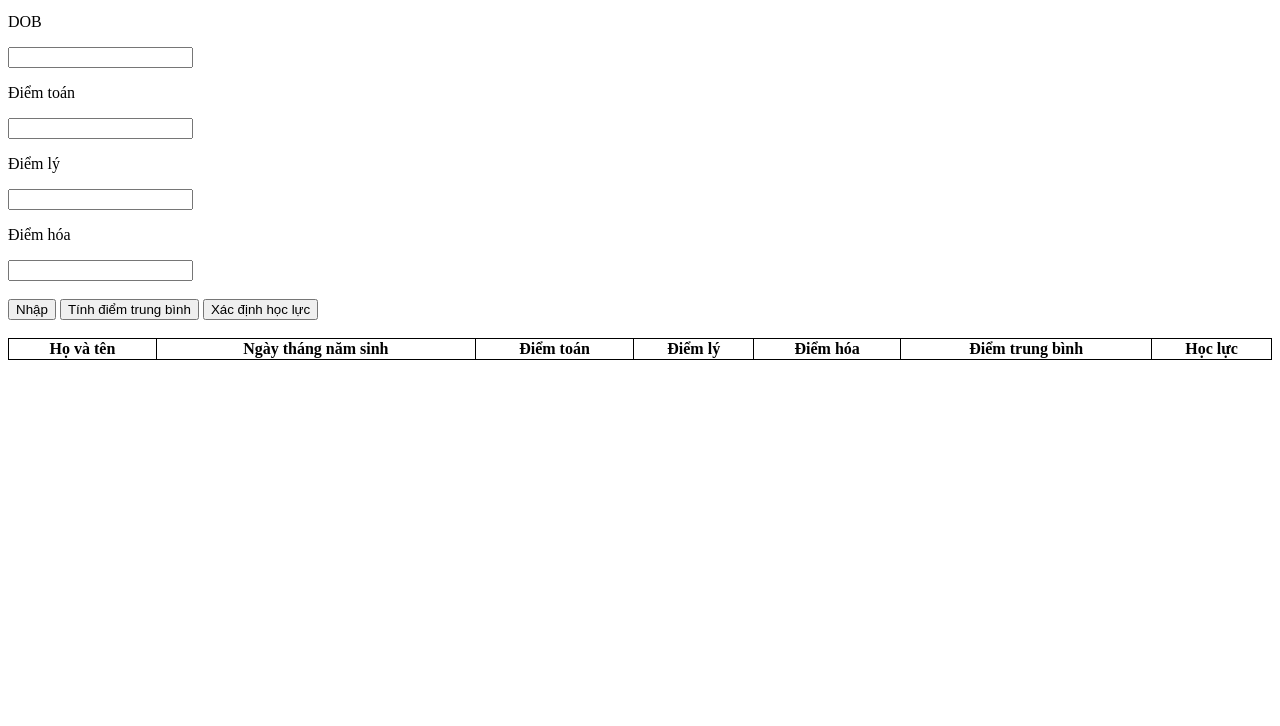
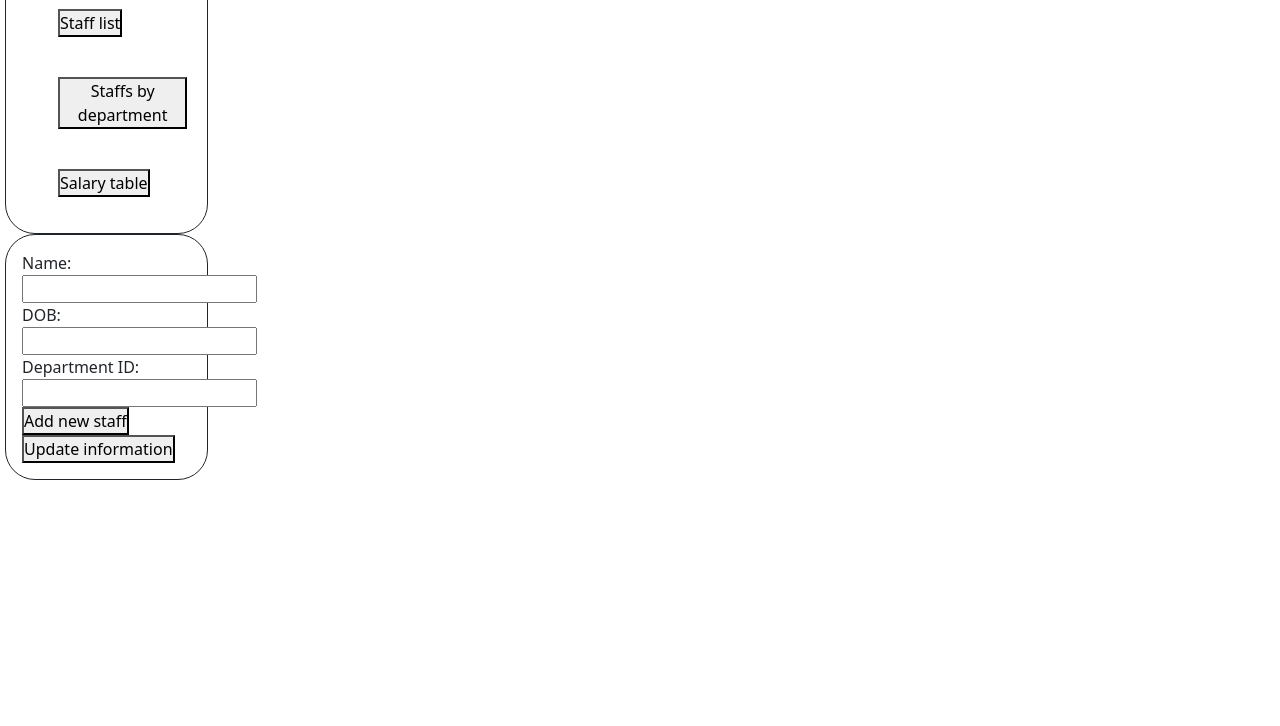
Before and after one commit to hoanghung256/Javascipt-FVC-Coding, a plain HTML site: page index.html in a window 1280 px wide. Shown: the part 74-800 px from the top of the page. Drawn offline with nearby package versions, Linux system fonts and the light colour scheme.

Commit message:
asm4 check

```diff
--- a/index.css
+++ b/index.css
@@ -1,8 +1,48 @@
-table, th, td{
-    border: 1px solid;
+*{
+    margin: 0;
+    padding: 0;
 }
 
-table{
-    width: 100%;
-    border-collapse: collapse;
+.side-bar{
+    padding: 5px;
 }
+
+.bar{
+    border: 1px solid;
+    border-radius: 30px;
+}
+
+.header{
+    text-align: center;
+}
+
+.sidebar-body{
+    box-sizing: border-box;
+    padding: 0px;
+}
+
+.sidebar-body ul{
+    list-style: none;
+}
+
+.sidebar-body ul li{
+    padding: 20px;
+}
+
+.form{
+    border: 1px solid;
+    border-radius: 30px;
+    padding: 20px;
+}
+
+#staffs div {
+    border: 1px solid;
+    border-radius: 10px;
+    display: inline-block;
+    padding: 20px;
+    width: 150px;
+}
+
+#staffs img{
+    width: 110px;;
+}
--- a/index.html
+++ b/index.html
@@ -7,46 +7,66 @@
     <meta name="viewport" content="width=device-width, initial-scale=1.0">
     <title>Document</title>
     <script src="https://ajax.googleapis.com/ajax/libs/jquery/3.6.4/jquery.min.js"></script>
+    <link href="https://cdn.jsdelivr.net/npm/bootstrap@5.0.2/dist/css/bootstrap.min.css" rel="stylesheet"
+        integrity="sha384-EVSTQN3/azprG1Anm3QDgpJLIm9Nao0Yz1ztcQTwFspd3yD65VohhpuuCOmLASjC" crossorigin="anonymous">
     <link rel="stylesheet" href="index.css">
 </head>
 
 <body>
-    <div>
-        <p>Tên</p><input type="text" id="nhapTen">
-        <p>DOB</p><input type="text" id="nhapNamSinh">
-        <p>Điểm toán</p><input type="text" id="nhapDiemToan">
-        <p>Điểm lý</p><input type="text" id="nhapDiemLy">
-        <p>Điểm hóa</p><input type="text" id="nhapDiemHoa">
 
-        <br>
-        <br>
+    <div clas="body-container p-3" style="display: flex;">
+        <div class="side-bar col-md-2 col-sm-3">
+            <div class="bar">
+                <div class="header">
+                    <p>SIDE BAR</p>
+                </div>
 
-        <button id="nutNhap" onclick="addRow()">Nhập</button>
-        <button id="nutTinhDiem" onclick="diemTB()">Tính điểm trung bình</button>
-        <button id="nutXacDinhHocLuc" onclick="xepLoai()">Xác định học lực</button>
+                <hr>
+
+                <div class="sidebar-body">
+                    <nav>
+                        <ul>
+                            <li><button onclick="staffsList()">Staff list</button></li>
+                            <li><button>Staffs by department</button></li>
+                            <li><button>Salary table</button></li>
+                        </ul>
+                    </nav>
+                </div>
+            </div>
+
+            <div class="form p-3">
+                <div>
+                    <label>Name:</label>
+                    <input type="text" name="name">
+                </div>
+
+                <div>
+                    <label>DOB:</label>
+                    <input type="text" name="doB">
+                </div>
+
+                <div>
+                    <label>Department ID:</label>
+                    <input type="text" name="departmentId">
+                </div>
+
+                <div>
+                    <button id="add">Add new staff</button>
+                </div>
+
+                <div>
+                    <button id="update">Update information</button>
+                </div>
+            </div>
+        </div>
+
+        <div class="staffs-list col-md-10 col-sm-9">
+            <h1>Staff list</h1>
+            <div id="staffs" style="padding:30px;"></div>
+        </div>
     </div>
 
-    <br>
-
-    <table>
-        <thead>
-            <tr>
-                <th>Họ và tên</th>
-                <th>Ngày tháng năm sinh</th>
-                <th>Điểm toán</th>
-                <th>Điểm lý</th>
-                <th>Điểm hóa</th>
-                <th>Điểm trung bình</th>
-                <th>Học lực</th>
-            </tr>
-        </thead>
-
-        <tbody id="tbody">
-
-        </tbody>
-    </table>
-
-    <script src="main.js"></script>
+    <script src="index.js"></script>
 </body>
 
 </html>
--- /dev/null
+++ b/index.js
@@ -0,0 +1,287 @@
+
+var staffs = [
+  {
+    "id": 0,
+    "name": "Nguyễn Văn A",
+    "doB": "1999-01-01T08:59:00.000Z",
+    "salaryScale": 1.1,
+    "startDate": "2019-04-30T08:59:00.000Z",
+    "departmentId": "Dept01",
+    "annualLeave": 1,
+    "overTime": 1,
+    "image": "https://cdn.pixabay.com/photo/2016/03/31/19/10/avatar-1294775_1280.png"
+  },
+
+  {
+    "id": 1,
+    "name": "Nguyễn Văn B",
+    "doB": "2000-01-01T08:59:00.000Z",
+    "salaryScale": 1.2,
+    "startDate": "2019-04-30T08:59:00.000Z",
+    "departmentId": "Dept02",
+    "annualLeave": 2,
+    "overTime": 3,
+    "image": "https://cdn.pixabay.com/photo/2016/11/14/17/39/person-1824147_640.png"
+  },
+
+  {
+    "id": 2,
+    "name": "Nguyễn Văn C",
+    "doB": "2001-01-01T08:59:00.000Z",
+    "salaryScale": 1,
+    "startDate": "2019-04-30T08:59:00.000Z",
+    "departmentId": "Dept04",
+    "annualLeave": 4,
+    "overTime": 5,
+    "image": "https://cdn.pixabay.com/photo/2016/11/14/17/39/person-1824147_640.png"
+  },
+
+  {
+    "id": 3,
+    "name": "Nguyễn Văn D",
+    "doB": "2002-01-01T08:59:00.000Z",
+    "salaryScale": 1,
+    "startDate": "2019-04-30T08:59:00.000Z",
+    "departmentId": "Dept03",
+    "annualLeave": 6,
+    "overTime": 7,
+    "image": "https://cdn.pixabay.com/photo/2016/11/14/17/39/person-1824147_640.png"
+  },
+
+  {
+    "id": 4,
+    "name": "Nguyễn Văn E",
+    "doB": "1999-01-01T08:59:00.000Z",
+    "salaryScale": 1,
+    "startDate": "2019-04-30T08:59:00.000Z",
+    "departmentId": "Dept03",
+    "annualLeave": 8,
+    "overTime": 1,
+    "image": "https://cdn.pixabay.com/photo/2016/11/14/17/39/person-1824147_640.png"
+  },
+
+  {
+    "id": 5,
+    "name": "Nguyễn Văn F",
+    "doB": "2003-01-01T08:59:00.000Z",
+    "salaryScale": 1,
+    "startDate": "2019-04-30T08:59:00.000Z",
+    "departmentId": "Dept05",
+    "annualLeave": 9,
+    "overTime": 10,
+    "image": "https://cdn.pixabay.com/photo/2016/11/14/17/39/person-1824147_640.png"
+  },
+
+  {
+    "id": 6,
+    "name": "Nguyễn Văn G",
+    "doB": "2003-01-05T08:59:00.000Z",
+    "salaryScale": 1,
+    "startDate": "2017-04-28T08:59:00.000Z",
+    "departmentId": "Dept05",
+    "annualLeave": 9,
+    "overTime": 10,
+    "image": "https://cdn.pixabay.com/photo/2016/11/14/17/39/person-1824147_640.png"
+  },
+
+  {
+    "id": 7,
+    "name": "Nguyễn Văn H",
+    "doB": "2003-01-01T08:59:00.000Z",
+    "salaryScale": 1,
+    "startDate": "2019-04-30T08:59:00.000Z",
+    "departmentId": "Dept03",
+    "annualLeave": 9,
+    "overTime": 10,
+    "image": "https://cdn.pixabay.com/photo/2016/11/14/17/39/person-1824147_640.png"
+  },
+
+  {
+    "id": 8,
+    "name": "Nguyễn Văn I",
+    "doB": "2003-01-01T08:59:00.000Z",
+    "salaryScale": 1,
+    "startDate": "2019-04-30T08:59:00.000Z",
+    "departmentId": "Dept04",
+    "annualLeave": 9,
+    "overTime": 10,
+    "image": "https://cdn.pixabay.com/photo/2016/11/14/17/39/person-1824147_640.png"
+  },
+
+  {
+    "id": 9,
+    "name": "Nguyễn Văn L",
+    "doB": "2002-01-01T08:59:00.000Z",
+    "salaryScale": 1,
+    "startDate": "2019-04-30T08:59:00.000Z",
+    "departmentId": "Dept05",
+    "annualLeave": 9,
+    "overTime": 10,
+    "image": "https://cdn.pixabay.com/photo/2016/11/14/17/39/person-1824147_640.png"
+  },
+
+  {
+    "id": 10,
+    "name": "Nguyễn Văn M",
+    "doB": "2003-01-01T08:59:00.000Z",
+    "salaryScale": 1,
+    "startDate": "2019-04-30T08:59:00.000Z",
+    "departmentId": "Dept05",
+    "annualLeave": 9,
+    "overTime": 10,
+    "image": "https://cdn.pixabay.com/photo/2016/11/14/17/39/person-1824147_640.png"
+  },
+
+  {
+    "id": 11,
+    "name": "Nguyễn Văn N",
+    "doB": "2003-01-01T08:59:00.000Z",
+    "salaryScale": 1,
+    "startDate": "2019-04-30T08:59:00.000Z",
+    "departmentId": "Dept05",
+    "annualLeave": 9,
+    "overTime": 10,
+    "image": "https://cdn.pixabay.com/photo/2016/11/14/17/39/person-1824147_640.png"
+  },
+
+  {
+    "id": 12,
+    "name": "Nguyễn Văn O",
+    "doB": "2003-01-01T08:59:00.000Z",
+    "salaryScale": 1,
+    "startDate": "2019-04-30T08:59:00.000Z",
+    "departmentId": "Dept05",
+    "annualLeave": 9,
+    "overTime": 10,
+    "image": "https://cdn.pixabay.com/photo/2016/11/14/17/39/person-1824147_640.png"
+  },
+
+  {
+    "id": 13,
+    "name": "Nguyễn Văn S",
+    "doB": "2003-01-01T08:59:00.000Z",
+    "salaryScale": 1,
+    "startDate": "2019-04-30T08:59:00.000Z",
+    "departmentId": "Dept05",
+    "annualLeave": 9,
+    "overTime": 10,
+    "image": "https://cdn.pixabay.com/photo/2016/11/14/17/39/person-1824147_640.png"
+  },
+
+  {
+    "id": 14,
+    "name": "Nguyễn Văn R",
+    "doB": "2003-01-01T08:59:00.000Z",
+    "salaryScale": 1,
+    "startDate": "2019-04-30T08:59:00.000Z",
+    "departmentId": "Dept05",
+    "annualLeave": 9,
+    "overTime": 10,
+    "image": "https://cdn.pixabay.com/photo/2016/11/14/17/39/person-1824147_640.png"
+  },
+
+  {
+    "id": 15,
+    "name": "Nguyễn Văn T",
+    "doB": "2001-01-01T08:59:00.000Z",
+    "salaryScale": 1,
+    "startDate": "2019-04-30T08:59:00.000Z",
+    "departmentId": "Dept05",
+    "annualLeave": 9,
+    "overTime": 10,
+    "image": "https://cdn.pixabay.com/photo/2016/11/14/17/39/person-1824147_640.png"
+  }];
+
+var staffsAPI = "http://localhost:8080/staffs";
+
+function staffsList() {
+  fetch(staffsAPI)
+  .then(function (response) {
+    return response.json();
+  }).then(function(staffs) {
+    // html code created from staffs list
+    let staffsDiv = $("#staffs");
+
+    staffs.forEach((staff) => {
+      console.log(staff);
+      let staffDivs = $("<div></div>").attr("id", "staff" + staff.id);
+
+      let staffImage = $("<img>").attr("src", staff.image);
+      let staffName = $("<p></p>").attr("id", "staffName" + staff.id).html(staff.name);
+      let staffId = $("<p></p>").html("ID: " + staff.id);
+      let detailBtn = $("<button>Detail</button>");
+      let dltBtn = $("<button>Delete</button>").attr("id", staff.id).click(function (event){
+        console.log(event.target.id);
+        //delete staff by id
+        fetch(staffsAPI + "/" + event.target.id, {
+          method: "DELETE",
+          headers: {
+            'Accept': 'application/json',
+            'Content-Type': 'application/json'
+          },
+
+        })
+          .then((response) => {
+            console.log(response);
+          });
+      })
+
+      staffDivs.append(staffImage);
+      staffDivs.append(staffName);
+      staffDivs.append(staffId);
+      staffDivs.append(detailBtn);
+      staffDivs.append(dltBtn);
+
+      staffsDiv.append(staffDivs);
+    })
+  })
+  //warning api error
+  .catch((error) => {
+    alert(error);
+  });
+}
+
+//
+    var addBtn = document.querySelector("#add");
+    addBtn.onclick = function(){
+      var name = document.querySelector('input[name="name"]').value;
+      var doB = document.querySelector('input[name="doB"]').value;
+      var departmentId = document.querySelector('input[name="departmentId"]').value;
+
+      var formData = {
+        name: name,
+        doB: doB,
+        departmentId: departmentId,
+        image: "https://cdn.pixabay.com/photo/2016/11/14/17/39/person-1824147_640.png"
+      };
+      //get data from form then put into addStaff()
+      addStaff(formData);
+    }
+
+function addStaff(formData) {
+  fetch(staffsAPI, {
+    method: "POST",
+    headers: {
+      'Accept': 'application/json',
+      'Content-Type': 'application/json'
+    },
+    body: JSON.stringify(formData)
+  })
+    .then((response) => {
+      console.log(response);
+    });
+}
+
+// function update(formData) {
+//   fetch(staffsAPI + "/" +   {
+//   method: "PATCH",
+//   headers: {
+//   'Accept': 'application/json',
+//   'Content-Type': 'application/json'
+//   },
+//   body: JSON.stringify(formData);
+
+//   }).then((response) => {
+//   console.log(response);
+//   });
+//   }
--- a/main.js
+++ /dev/null
@@ -1,81 +0,0 @@
-var index = 1;
-
-function addRow() {
-    /**lưu phần tử DOM tạo 1 hàng mới
-     * đồng thời gán id
-     */
-    var trAo = $("<tr></tr>").attr("id", index);
-    $("#tbody").append(trAo);
-
-    // truy xuất DOM, lưu vào các biến
-    var tdHoten = $("<td></td>");
-    var tdNgaySinh = $("<td></td>");
-    //                             method .attr() dùng đề tịnh tiến id qua từng hàng
-    var tdDiemToan = $("<td></td>").attr("id", "diemToan" + index);
-    var tdDiemLy = $("<td></td>").attr("id", "diemLy" + index);
-    var tdDiemHoa = $("<td></td>").attr("id", "diemHoa" + index);
-    var tdDiemTrungBinh = $("<td></td>").attr("id", "diemTrungBinh" + index);
-    var tdHocLuc = $("<td></td>").attr("id", "hocLuc" + index);
-
-    index++;
-
-    //  gán nội dung bằng append
-    trAo.append(tdHoten);
-    trAo.append(tdNgaySinh);
-    trAo.append(tdDiemToan);
-    trAo.append(tdDiemLy);
-    trAo.append(tdDiemHoa);
-    trAo.append(tdDiemTrungBinh);
-    trAo.append(tdHocLuc);
-
-    //lấy giá trị từ input bằng val() và đưa ra màn hình
-    tdHoten.html($("#nhapTen").val());
-    tdNgaySinh.html($("#nhapNamSinh").val());
-    tdDiemToan.html($("#nhapDiemToan").val());
-    tdDiemLy.html($("#nhapDiemLy").val());
-    tdDiemHoa.html($("#nhapDiemHoa").val());
-}
-
-function diemTB() {
-
-    for (var i = 1; i < index; i++) {
-        // gán giá trị trong bảng cho biến bằng html()
-        // chuyển kiểu dữ liệu của DOM truy xuất bằng id thành kiểu số nguyên bằng parseInt()
-        var dToan = parseInt($("#diemToan" + i).html());
-        var dLy = parseInt($("#diemLy" + i).html());
-        var dHoa = parseInt($("#diemHoa" + i).html());
-        var dTB = parseInt($("#diemTrungBinh" + i).html());
-
-        dTB = (dToan +dLy +dHoa)/3;
-
-        //  if else check xem dTB có phải là số chiwa hết cho 2
-        if (dTB % 2 == 0) { //  nếu chia hết cho 2 in dTB ra DOM đã truy xuất
-            $("#diemTrungBinh" + i).html(dTB);
-        } else { // nếu không, dùng method .toFixed() với hệ số 2 để làm tròn đến số thập phân thứ 2
-            $("#diemTrungBinh" + i).html(dTB.toFixed(2));
-        }
-    }
-}
-
-function xepLoai() {
-    //  vòng lặp xếp học lực dựa vào điểm tb của các ô (khi id ô điểm tb tăng lên vòng lặp sẽ chạy lại)
-    for (var i = 1; i < index; i++) {
-        var tB = $("#diemTrungBinh" + i);
-        var hLuc = $("#hocLuc" + i);
-
-        //  if else check mức học lực
-        if (tB.html() > 9 && tB.html() <= 10) {
-            hLuc.html("Xuất sắc");
-          } else if (tB.html() > 8 && tB.html() <= 9) {
-            hLuc.html("Giỏi");
-          } else if (tB.html() > 7 && tB.html() <= 8) {
-            hLuc.html("Khá");
-          } else if (tB.html() > 5 && tB.html() <= 7) {
-            hLuc.html("Trung bình");
-          } else if (tB.html() > 4 && tB.html() <= 5) {
-            hLuc.html("Yếu");
-          } else if (tB.html() > 0 && tB.html() <= 4) {
-            hLuc.html("Kém");
-          }
-    }
-}
```
